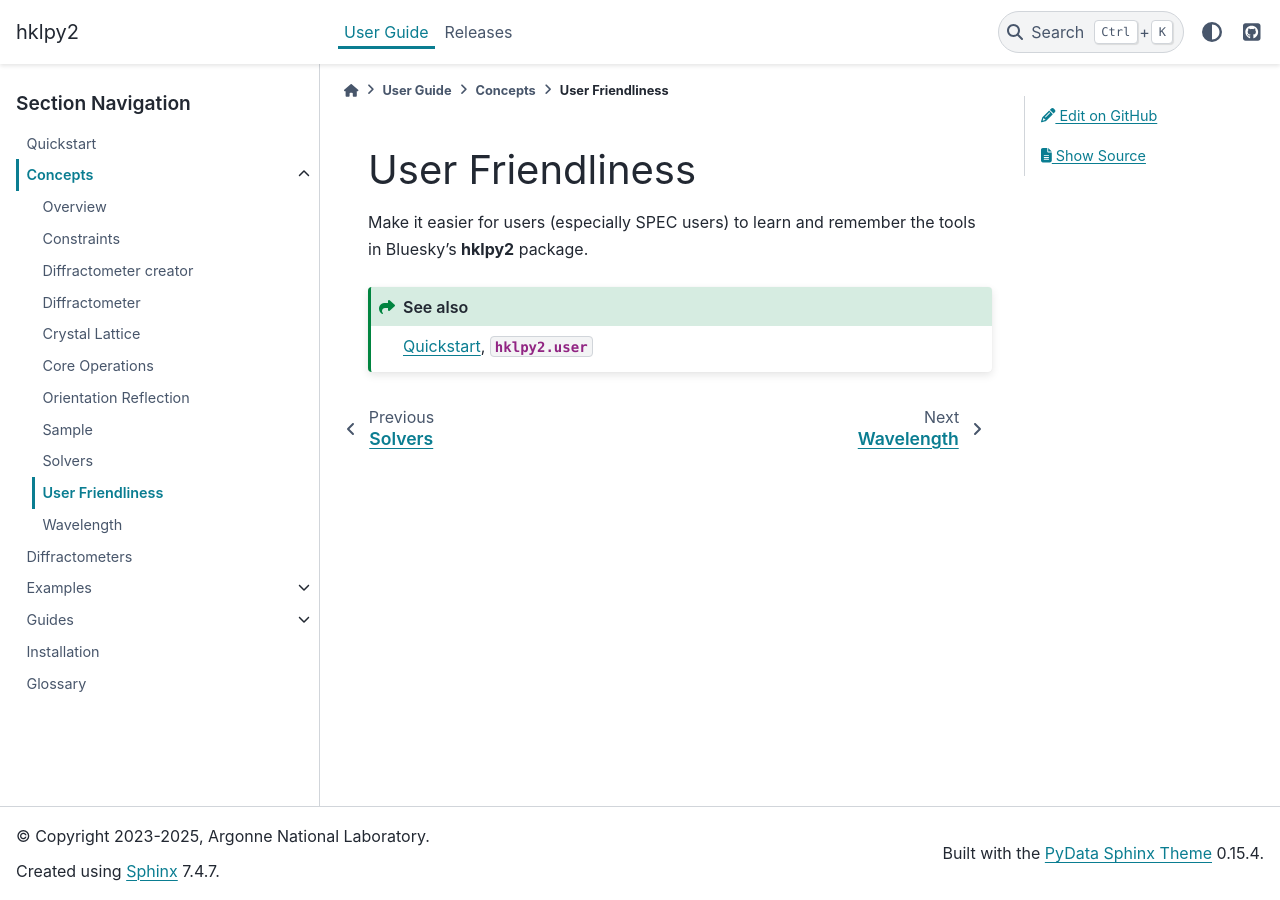
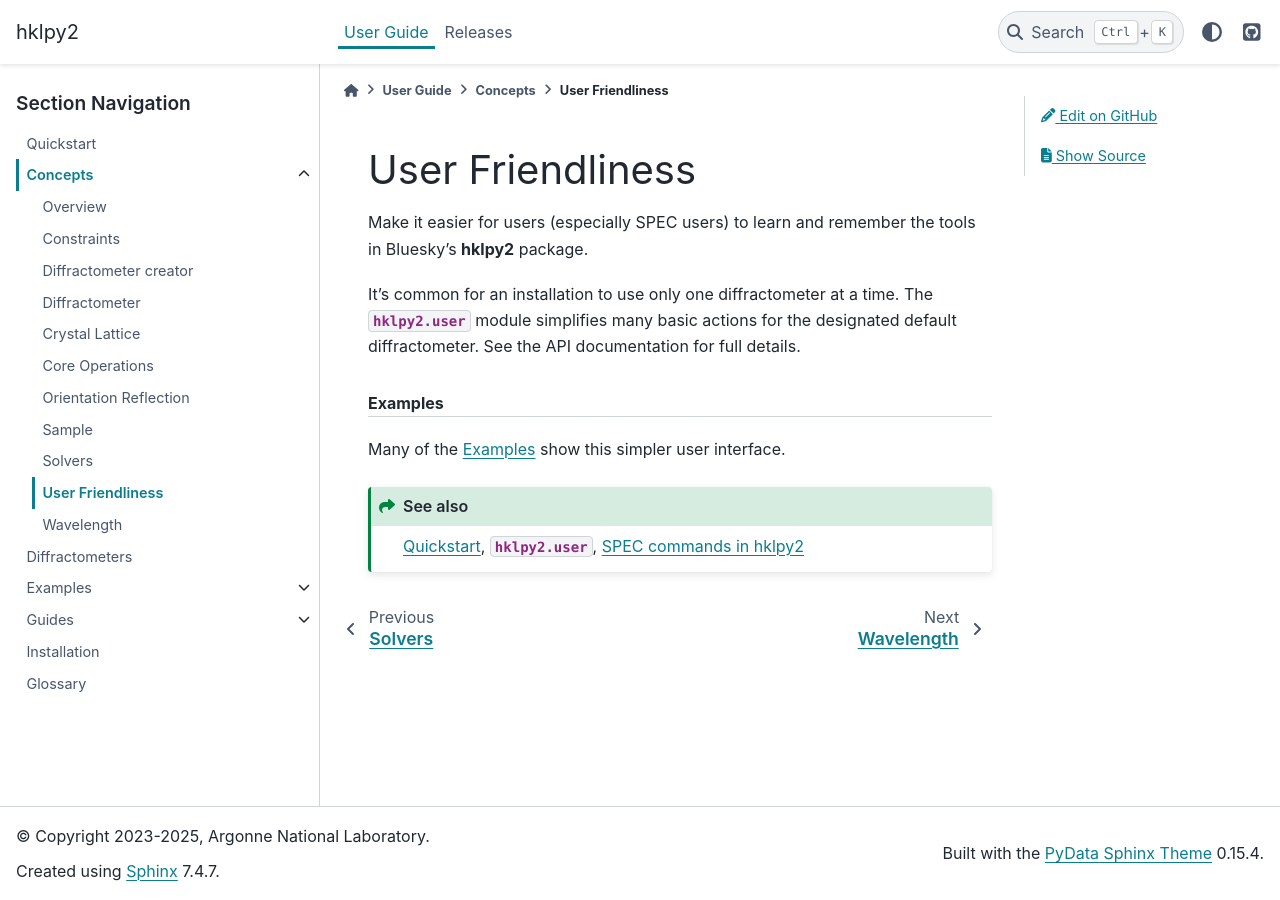
Before and after one commit to prjemian/hklpy2, a Sphinx documentation site: the page built from docs/source/concepts/user.rst, in a window 1280 px wide. Built offline with Sphinx 7.4.7 and the PyData theme 0.15.4, drawn with Linux system fonts in a browser that asks for light colours; pages that are not in the unit, such as notebooks, are missing from menus; the version number could not be read and is left out.

Commit message:
DOC #14 basic docs for user friendliness

```diff
--- a/docs/source/concepts/user.rst
+++ b/docs/source/concepts/user.rst
@@ -7,6 +7,13 @@ User Friendliness
 Make it easier for users (especially SPEC users) to learn and remember
 the tools in Bluesky's |hklpy2| package.
 
-.. TODO
+It's common for an installation to use only one diffractometer at a time. The
+:mod:`hklpy2.user` module simplifies many basic actions for the designated
+default diffractometer.  See the API documentation for full details.
 
-.. seealso:: :ref:`user_guide.quickstart`, :mod:`hklpy2.user`
+.. rubric:: Examples
+
+Many of the :ref:`examples` show this simpler user interface.
+
+.. seealso:: :ref:`user_guide.quickstart`, :mod:`hklpy2.user`,
+    :ref:`spec_commands_map`
```
